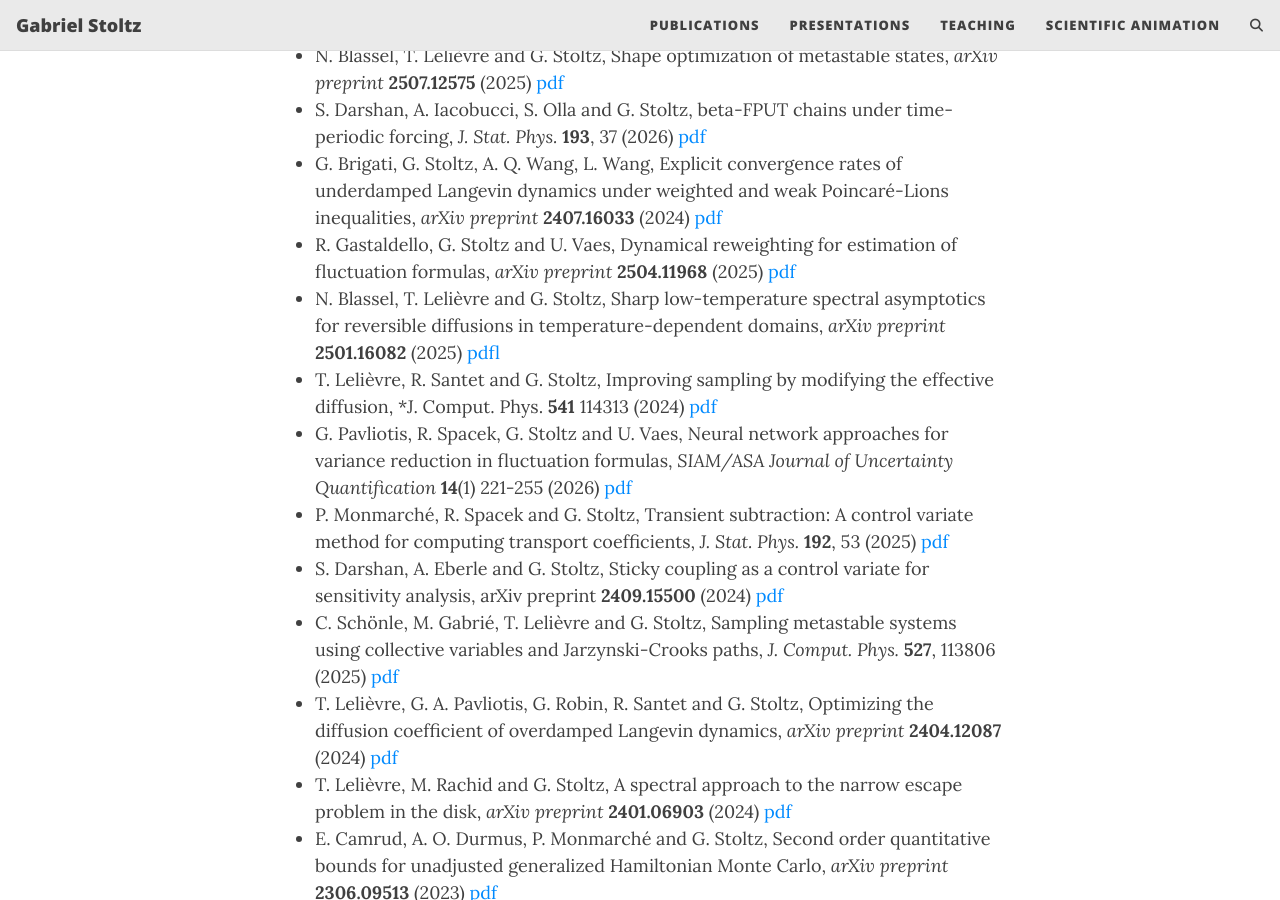
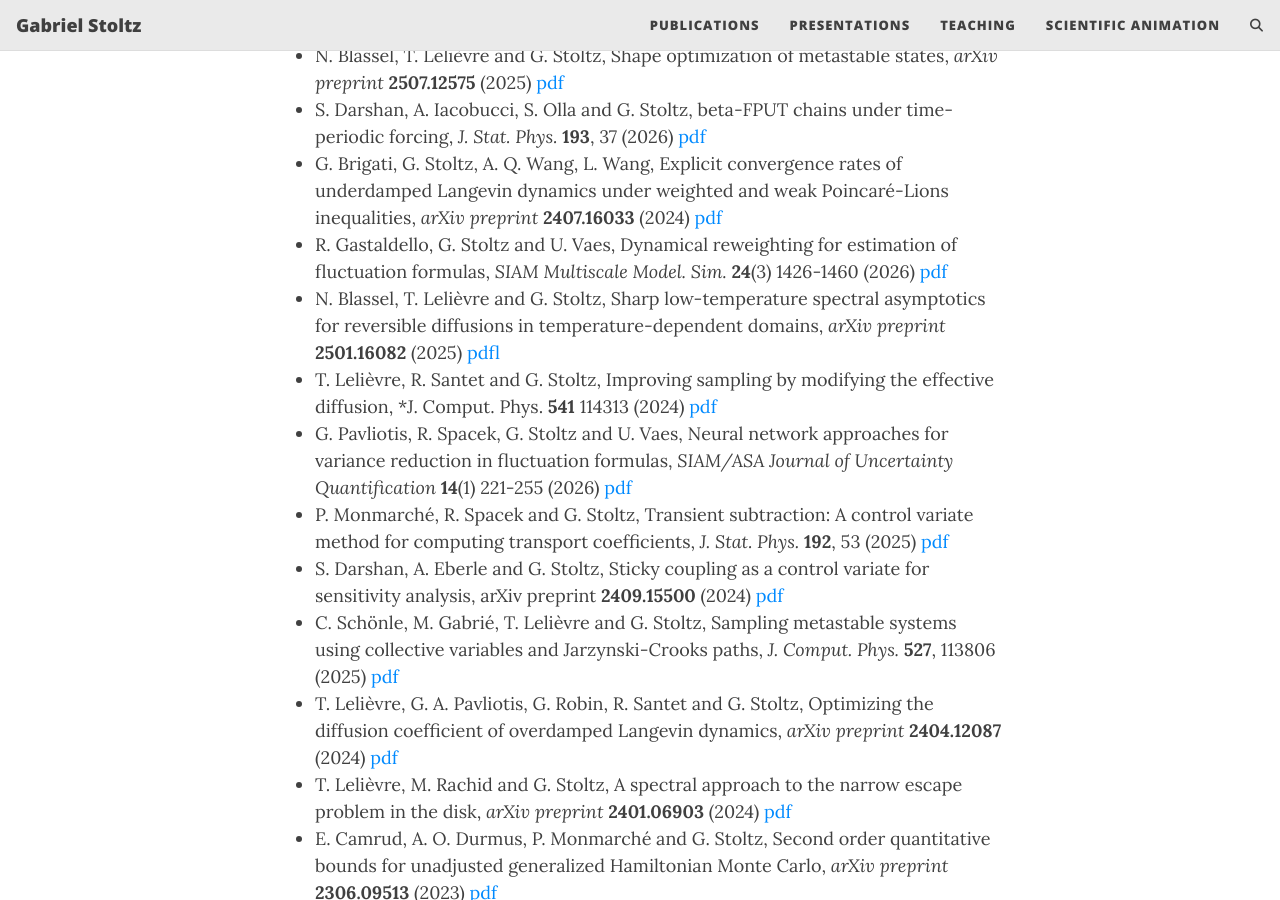
Before and after one commit to GabrielStoltz/GabrielStoltz.github.io, a Jekyll site: the page built from publications.md, in a window 1280 px wide and 900 px high, scrolled down 1352 px. Built offline with Jekyll 4.4.1, drawn with Linux system fonts in a browser that asks for light colours; comment, search, counter and statistics services are not loaded; our own code applies the rules of GitHub Pages for plain Markdown files.

Commit message:
Update publication details for accuracy and formatting

```diff
--- a/publications.md
+++ b/publications.md
@@ -21,7 +21,7 @@ Edited by G. Giacomin, S. Olla, E. Saada, H. Spohn and G. Stoltz, following up o
   - N. Blassel, T. Lelièvre and G. Stoltz, Shape optimization of metastable states, *arXiv preprint* **2507.12575** (2025) <a href="https://arxiv.org/abs/2507.12575" >pdf</a>
   - S. Darshan, A. Iacobucci, S. Olla and G. Stoltz, beta-FPUT chains under time-periodic forcing, *J. Stat. Phys.* **193**, 37 (2026) <a href="https://arxiv.org/abs/2507.11319" >pdf</a>
   - G. Brigati, G. Stoltz, A. Q. Wang, L. Wang, Explicit convergence rates of underdamped Langevin dynamics under weighted and weak Poincaré-Lions inequalities, *arXiv preprint* **2407.16033** (2024) <a href="https://arxiv.org/abs/2407.16033" >pdf</a>
-  - R. Gastaldello, G. Stoltz and U. Vaes, Dynamical reweighting for estimation of fluctuation formulas, *arXiv preprint* **2504.11968** (2025) <a href="https://arxiv.org/abs/2504.11968" >pdf</a>
+  - R. Gastaldello, G. Stoltz and U. Vaes, Dynamical reweighting for estimation of fluctuation formulas, *SIAM Multiscale Model. Sim.* **24**(3) 1426-1460 (2026) <a href="https://arxiv.org/abs/2504.11968" >pdf</a>
   - N. Blassel, T. Lelièvre and G. Stoltz, Sharp low-temperature spectral asymptotics for reversible diffusions in temperature-dependent domains, *arXiv preprint* **2501.16082** (2025) <a href="https://arxiv.org/abs/2501.16082" >pdf</a>l
   - T. Lelièvre, R. Santet and G. Stoltz, Improving sampling by modifying the effective diffusion, *J. Comput. Phys. **541** 114313 (2024) <a href="https://arxiv.org/abs/2410.00525" >pdf</a>
   - G. Pavliotis, R. Spacek, G. Stoltz and U. Vaes, Neural network approaches for variance reduction in fluctuation formulas, *SIAM/ASA Journal of Uncertainty Quantification* **14**(1) 221-255 (2026) <a href="https://arxiv.org/abs/2410.00278" >pdf</a>
```
